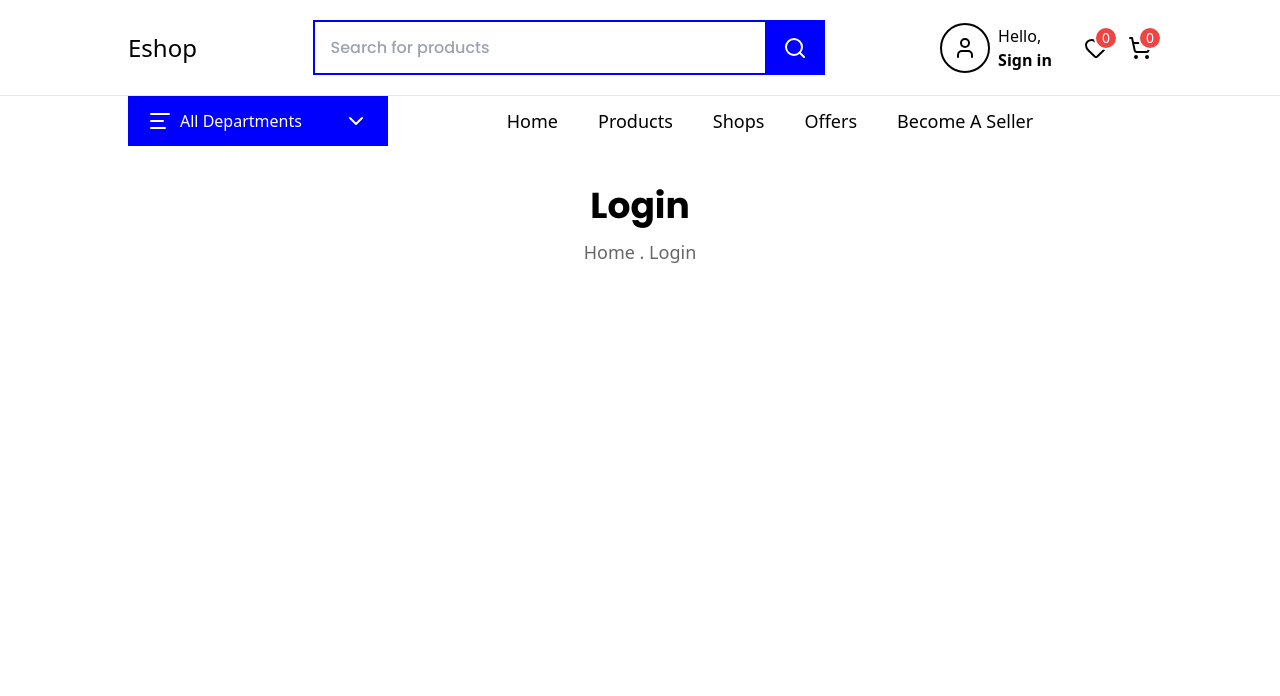
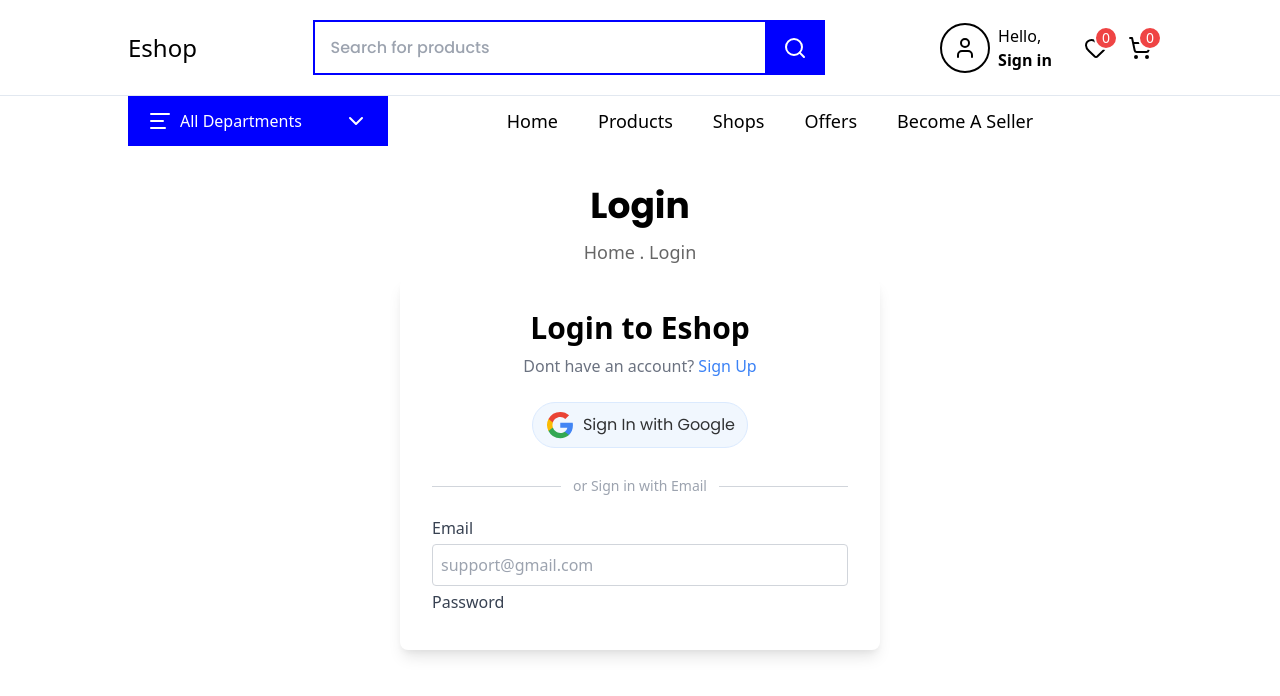
Before and after one commit to AntonKuzmenko05/multi-vendor_E-Commerce, a Next.js app in the folder apps/user-ui/: page /login in a window 1280 px wide. Shown: the top 696 px of the page. Built offline with nearby package versions, Linux system fonts and the light colour scheme.

Commit message:
Login page email

```diff
--- a/apps/user-ui/src/app/(routes)/login/page.tsx
+++ b/apps/user-ui/src/app/(routes)/login/page.tsx
@@ -2,6 +2,8 @@
 import React, {useState} from 'react';
 import {useRouter} from "next/navigation";
 import {useForm} from "react-hook-form";
+import Link from "next/link";
+import GoogleButton from "../../../shared/components/google-button";
 
 type FormData = {
     email:string,
@@ -34,6 +36,50 @@
             <p className="text-center text-lg font-medium py-3 text-[#00000099]">
                 Home . Login
             </p>
+            <div className="w-full flex justify-center">
+                <div className="md:w-[480px] p-8 bg-white shadow rounded-lg">
+                    <h1 className="text-3xl font-semibold text-center mb-2">
+                        Login to Eshop
+                    </h1>
+                    <p className="text-center text-gray-500 mb-4">
+                        Dont have an account? {" "}
+                        <Link href={"/signup"} className="text-blue-500">
+                            Sign Up
+                        </Link>
+                    </p>
+
+                    <GoogleButton/>
+                    <div className="flex items-center my-5 text-gray-400 text-sm">
+                        <div className="flex-1 border-t border-gray-300 "/>
+                        <span className="px-3">or Sign in with Email</span>
+                        <div className="flex-1 border-t border-gray-300 "/>
+                    </div>
+
+                    <form onSubmit={handleSubmit(onSubmit)}>
+                        <label className="block text-gray-700 mb-1">Email</label>
+                        <input type="email"
+                               placeholder="support@gmail.com"
+                               className="w-full p-2 border border-gray-300 outline-0 !rounded  mb-1"
+                               {...register("email", {
+                                   required: "Email is required",
+                                   pattern: {
+                                       value: /^[a-zA-Z0-9._%+-]+@[a-zA-Z0-9.-]+\.[a-zA-Z]{2,}$/,
+                                       message: "Invalid email"
+                                   }
+                               })}/>
+                        {errors.email && (
+                            <p className="text-red-00 text-sm">
+                                {String(errors.email.message)}
+                            </p>
+                        )}
+
+                        <label className="block text-gray-700 mb-1">Password</label>
+
+
+
+                    </form>
+                </div>
+            </div>
         </div>
     );
 };
--- /dev/null
+++ b/apps/user-ui/src/shared/components/google-button/index.tsx
@@ -0,0 +1,36 @@
+import * as React from "react";
+const GoogleButton = () => (
+    <div className="w-full flex justify-center">
+        <div className="h-[46px] cursor-pointer border border-blue-100 flex items-center gap-2 px-3 rounded my-2 bg-[rgba(210,227,252,0.3)]">
+            <svg
+                width="30"
+                height="30"
+                viewBox="0 0 16 16"
+                xmlns="http://www.w3.org/2000/svg"
+                fill="none"
+            >
+                <path
+                    fill="#4285F4"
+                    d="M14.9 8.161c0-.476-.039-.954-.121-1.422h-6.64v2.695h3.802a3.24 3.24 0 01-1.407 2.127v1.75h2.269c1.332-1.22 2.097-3.02 2.097-5.15z"
+                />
+                <path
+                    fill="#34A853"
+                    d="M8.14 15c1.898 0 3.499-.62 4.665-1.69l-2.268-1.749c-.631.427-1.446.669-2.395.669-1.836 0-3.393-1.232-3.952-2.888H1.85v1.803A7.044 7.044 0 008.14 15z"
+                />
+                <path
+                    fill="#FBBC04"
+                    d="M4.187 9.342a4.17 4.17 0 010-2.68V4.859H1.849a6.97 6.97 0 000 6.286l2.338-1.803z"
+                />
+                <path
+                    fill="#EA4335"
+                    d="M8.14 3.77a3.837 3.837 0 012.7 1.05l2.01-1.999a6.786 6.786 0 00-4.71-1.82 7.042 7.042 0 00-6.29 3.858L4.186 6.66c.556-1.658 2.116-2.89 3.952-2.89z"
+                />
+            </svg>
+            <span className="text-[16px] opacity-[.8] font-Poppins">
+                Sign In with Google
+            </span>
+        </div>
+
+    </div>
+);
+export default GoogleButton;
```
